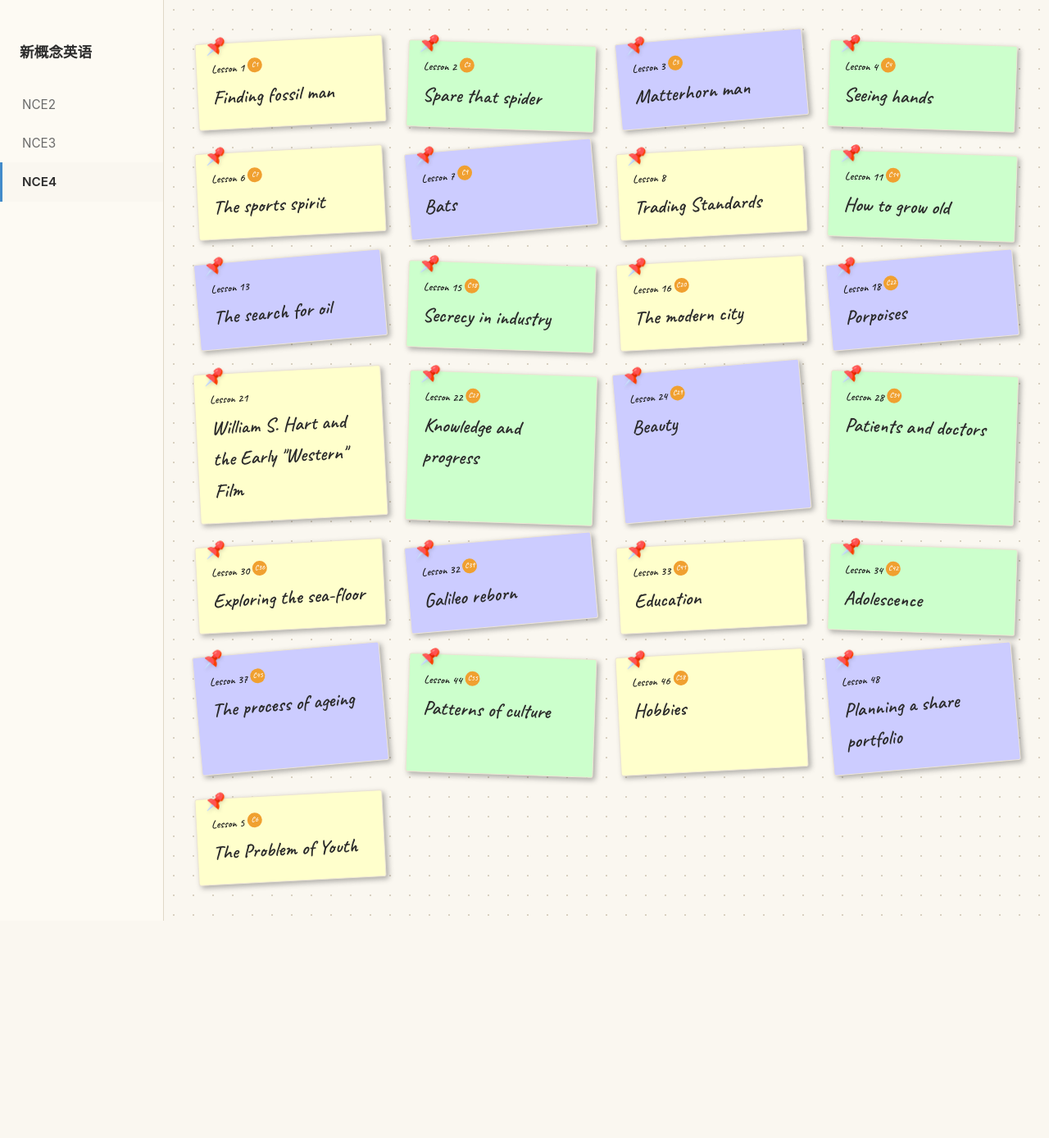
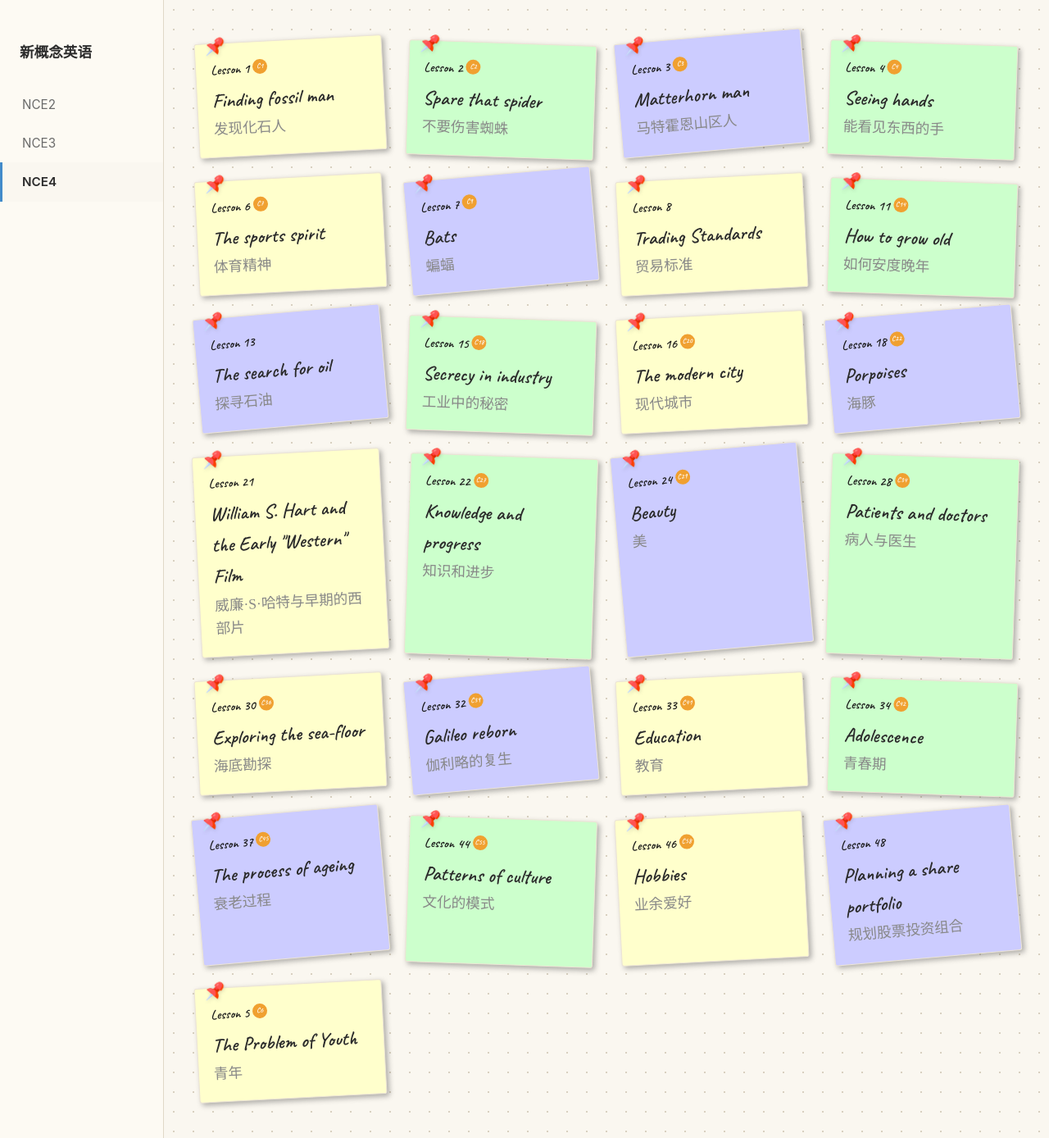
Before and after one commit to farisni/nce-proj, a Vue app: page / in a window 1280 px wide. Shown: the whole page at 82% size. Before the commit the page ends 1123 px from the top, so only its background shows below. Built offline with nearby package versions, Linux system fonts and the light colour scheme; a web font is replaced by a local one.

Commit message:
feat: 补全NCE3和NCE4全部中文标题（共55篇）

```diff
--- a/src/mock/readData.ts
+++ b/src/mock/readData.ts
@@ -611,138 +611,161 @@ export const articleMetas: ArticleMeta[] = [
     id: 'nce3-l1',
     lesson: 1,
     title: 'A Puma at Large',
+    titleCn: '逃遁的美洲狮',
     level: 'NCE3',
   },
   {
     id: 'nce3-l2',
     lesson: 2,
     title: 'Thirteen Equals One',
+    titleCn: '十三等于一',
     level: 'NCE3',
   },
   {
     id: 'nce3-l3',
     lesson: 3,
     title: 'An Unknown Goddess',
+    titleCn: '无名女神',
     level: 'NCE3',
   },
   {
     id: 'nce3-l4',
     lesson: 4,
     title: 'The Double Life of Alfred Bloggs',
+    titleCn: '阿尔弗雷德·布洛格斯的双重生活',
     level: 'NCE3',
   },
   {
     id: 'nce3-l5',
     lesson: 5,
     title: 'The Facts',
+    titleCn: '事实',
     level: 'NCE3',
   },
   {
     id: 'nce3-l6',
     lesson: 6,
     title: 'Smash-and-grab',
+    titleCn: '砸橱窗抢劫',
     level: 'NCE3',
   },
   {
     id: 'nce3-l7',
     lesson: 7,
     title: 'Mutilated ladies',
+    titleCn: '残钞鉴别组',
     level: 'NCE3',
   },
   {
     id: 'nce3-l10',
     lesson: 10,
     title: 'The Loss of the Titanic',
+    titleCn: '泰坦尼克号的沉没',
     level: 'NCE3',
   },
   {
     id: 'nce3-l12',
     lesson: 12,
     title: 'Life on a Desert Island',
+    titleCn: '荒岛生活',
     level: 'NCE3',
   },
   {
     id: 'nce3-l13',
     lesson: 13,
     title: '‘It’s Only Me’',
+    titleCn: '是我，别害怕',
     level: 'NCE3',
   },
   {
     id: 'nce3-l19',
     lesson: 19,
     title: 'A Very Dear Cat',
+    titleCn: '一只贵重的宝贝猫',
     level: 'NCE3',
   },
   {
     id: 'nce3-l21',
     lesson: 21,
     title: 'Daniel Mendoza',
+    titleCn: '丹尼尔·门多萨',
     level: 'NCE3',
   },
   {
     id: 'nce3-l22',
     lesson: 22,
     title: 'By Heart',
+    titleCn: '熟记台词',
     level: 'NCE3',
   },
   {
     id: 'nce3-l24',
     lesson: 24,
     title: 'A Skeleton in the Cupboard',
+    titleCn: '家丑',
     level: 'NCE3',
   },
   {
     id: 'nce3-l26',
     lesson: 26,
     title: 'Wanted: a Large Biscuit Tin',
+    titleCn: '征购大饼干筒',
     level: 'NCE3',
   },
   {
     id: 'nce3-l27',
     lesson: 27,
     title: 'Nothing to Sell and Nothing to Buy',
+    titleCn: '不卖也不买',
     level: 'NCE3',
   },
   {
     id: 'nce3-l29',
     lesson: 29,
     title: 'Funny or Not?',
+    titleCn: '是否可笑？',
     level: 'NCE3',
   },
   {
     id: 'nce3-l30',
     lesson: 30,
     title: 'The Death of a Ghost',
+    titleCn: '幽灵之死',
     level: 'NCE3',
   },
   {
     id: 'nce3-l31',
     lesson: 31,
     title: 'A Lovable Eccentric',
+    titleCn: '可爱的怪人',
     level: 'NCE3',
   },
   {
     id: 'nce3-l32',
     lesson: 32,
     title: 'A Lost Ship',
+    titleCn: '一艘沉船',
     level: 'NCE3',
   },
   {
     id: 'nce3-l33',
     lesson: 33,
     title: 'A Day to Remember',
+    titleCn: '难忘的一天',
     level: 'NCE3',
   },
   {
     id: 'nce3-l37',
     lesson: 37,
     title: 'The Westhaven Express',
+    titleCn: '开往威斯特海温的快车',
     level: 'NCE3',
   },
   {
     id: 'nce3-l38',
     lesson: 38,
     title: 'The First Calender',
+    titleCn: '最早的日历',
     level: 'NCE3',
   },
   {
@@ -755,36 +778,42 @@ export const articleMetas: ArticleMeta[] = [
     id: 'nce3-l41',
     lesson: 41,
     title: 'Illusions of Pastoral Peace',
+    titleCn: '宁静田园生活的遐想',
     level: 'NCE3',
   },
   {
     id: 'nce3-l42',
     lesson: 42,
     title: 'Modern Cavemen',
+    titleCn: '现代洞穴人',
     level: 'NCE3',
   },
   {
     id: 'nce3-l50',
     lesson: 50,
     title: 'New Year Resolutions',
+    titleCn: '新年的决心',
     level: 'NCE3',
   },
   {
     id: 'nce3-l54',
     lesson: 54,
     title: 'Instinct or Cleverness?',
+    titleCn: '是本能还是机智？',
     level: 'NCE3',
   },
   {
     id: 'nce3-l59',
     lesson: 59,
     title: 'Possession Amassing and Collecting',
+    titleCn: '收藏',
     level: 'NCE3',
   },
   {
     id: 'nce3-l60',
     lesson: 60,
     title: 'The Importance of Punctuality',
+    titleCn: '太早和太晚',
     level: 'NCE3',
   },
   {
@@ -792,6 +821,7 @@ export const articleMetas: ArticleMeta[] = [
     lesson: 1,
     tag: 'C1',
     title: 'Finding fossil man',
+    titleCn: '发现化石人',
     level: 'NCE4',
   },
   {
@@ -799,6 +829,7 @@ export const articleMetas: ArticleMeta[] = [
     lesson: 2,
     tag: 'C2',
     title: 'Spare that spider',
+    titleCn: '不要伤害蜘蛛',
     level: 'NCE4',
   },
   {
@@ -806,6 +837,7 @@ export const articleMetas: ArticleMeta[] = [
     lesson: 3,
     tag: 'C3',
     title: 'Matterhorn man',
+    titleCn: '马特霍恩山区人',
     level: 'NCE4',
   },
   {
@@ -813,6 +845,7 @@ export const articleMetas: ArticleMeta[] = [
     lesson: 4,
     tag: 'C4',
     title: 'Seeing hands',
+    titleCn: '能看见东西的手',
     level: 'NCE4',
   },
   {
@@ -820,6 +853,7 @@ export const articleMetas: ArticleMeta[] = [
     lesson: 6,
     tag: 'C7',
     title: 'The sports spirit',
+    titleCn: '体育精神',
     level: 'NCE4',
   },
   {
@@ -827,12 +861,14 @@ export const articleMetas: ArticleMeta[] = [
     lesson: 7,
     tag: 'C9',
     title: 'Bats',
+    titleCn: '蝙蝠',
     level: 'NCE4',
   },
   {
     id: 'nce4-l8',
     lesson: 8,
     title: 'Trading Standards',
+    titleCn: '贸易标准',
     level: 'NCE4',
   },
   {
@@ -840,12 +876,14 @@ export const articleMetas: ArticleMeta[] = [
     lesson: 11,
     tag: 'C14',
     title: 'How to grow old',
+    titleCn: '如何安度晚年',
     level: 'NCE4',
   },
   {
     id: 'nce4-l13',
     lesson: 13,
     title: 'The search for oil',
+    titleCn: '探寻石油',
     level: 'NCE4',
   },
   {
@@ -853,6 +891,7 @@ export const articleMetas: ArticleMeta[] = [
     lesson: 15,
     tag: 'C18',
     title: 'Secrecy in industry',
+    titleCn: '工业中的秘密',
     level: 'NCE4',
   },
   {
@@ -860,6 +899,7 @@ export const articleMetas: ArticleMeta[] = [
     lesson: 16,
     tag: 'C20',
     title: 'The modern city',
+    titleCn: '现代城市',
     level: 'NCE4',
   },
   {
@@ -867,12 +907,14 @@ export const articleMetas: ArticleMeta[] = [
     lesson: 18,
     tag: 'C22',
     title: 'Porpoises',
+    titleCn: '海豚',
     level: 'NCE4',
   },
   {
     id: 'nce4-l21',
     lesson: 21,
     title: 'William S. Hart and the Early "Western" Film',
+    titleCn: '威廉·S·哈特与早期的西部片',
     level: 'NCE4',
   },
   {
@@ -880,6 +922,7 @@ export const articleMetas: ArticleMeta[] = [
     lesson: 22,
     tag: 'C27',
     title: 'Knowledge and progress',
+    titleCn: '知识和进步',
     level: 'NCE4',
   },
   {
@@ -887,6 +930,7 @@ export const articleMetas: ArticleMeta[] = [
     lesson: 24,
     tag: 'C29',
     title: 'Beauty',
+    titleCn: '美',
     level: 'NCE4',
   },
   {
@@ -894,6 +938,7 @@ export const articleMetas: ArticleMeta[] = [
     lesson: 28,
     tag: 'C34',
     title: 'Patients and doctors',
+    titleCn: '病人与医生',
     level: 'NCE4',
   },
   {
@@ -901,6 +946,7 @@ export const articleMetas: ArticleMeta[] = [
     lesson: 30,
     tag: 'C36',
     title: 'Exploring the sea-floor',
+    titleCn: '海底勘探',
     level: 'NCE4',
   },
   {
@@ -908,6 +954,7 @@ export const articleMetas: ArticleMeta[] = [
     lesson: 32,
     tag: 'C39',
     title: 'Galileo reborn',
+    titleCn: '伽利略的复生',
     level: 'NCE4',
   },
   {
@@ -915,6 +962,7 @@ export const articleMetas: ArticleMeta[] = [
     lesson: 33,
     tag: 'C41',
     title: 'Education',
+    titleCn: '教育',
     level: 'NCE4',
   },
   {
@@ -922,6 +970,7 @@ export const articleMetas: ArticleMeta[] = [
     lesson: 34,
     tag: 'C42',
     title: 'Adolescence',
+    titleCn: '青春期',
     level: 'NCE4',
   },
   {
@@ -929,6 +978,7 @@ export const articleMetas: ArticleMeta[] = [
     lesson: 37,
     tag: 'C45',
     title: 'The process of ageing',
+    titleCn: '衰老过程',
     level: 'NCE4',
   },
   {
@@ -936,6 +986,7 @@ export const articleMetas: ArticleMeta[] = [
     lesson: 44,
     tag: 'C55',
     title: 'Patterns of culture',
+    titleCn: '文化的模式',
     level: 'NCE4',
   },
   {
@@ -943,12 +994,14 @@ export const articleMetas: ArticleMeta[] = [
     lesson: 46,
     tag: 'C58',
     title: 'Hobbies',
+    titleCn: '业余爱好',
     level: 'NCE4',
   },
   {
     id: 'nce4-l48',
     lesson: 48,
     title: 'Planning a share portfolio',
+    titleCn: '规划股票投资组合',
     level: 'NCE4',
   },
   {
@@ -956,6 +1009,7 @@ export const articleMetas: ArticleMeta[] = [
     lesson: 5,
     tag: 'C6',
     title: 'The Problem of Youth',
+    titleCn: '青年',
     level: 'NCE4',
   },
 ]
--- a/src/views/Home.vue
+++ b/src/views/Home.vue
@@ -82,7 +82,7 @@ function goArticle(id: string) {
 }
 
 .card-title { font-size: 1.25rem; font-weight: 600; color: var(--color-text); line-height: 1.6; }
-.lesson-line { display: block; margin-bottom: 4px; color: #1a1a1a; font-weight: 600; font-size: 0.85rem; font-family: 'Caveat', cursive; }
+.lesson-line { display: block; margin-bottom: 4px; color: #1a1a1a; font-weight: 600; font-size: 1rem; font-family: 'Caveat', cursive; }
 .title-text { font-size: 1.5rem; font-family: 'Caveat', cursive; }
 
 .card-tag {
```
